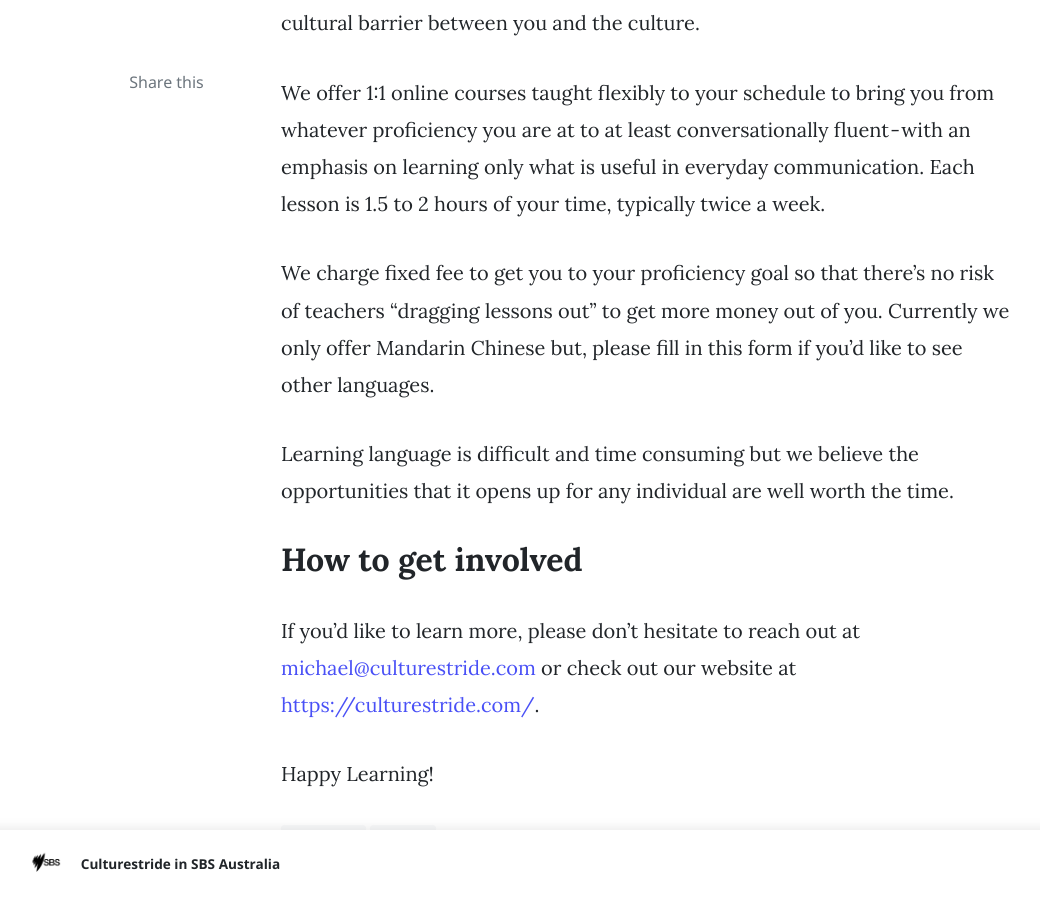
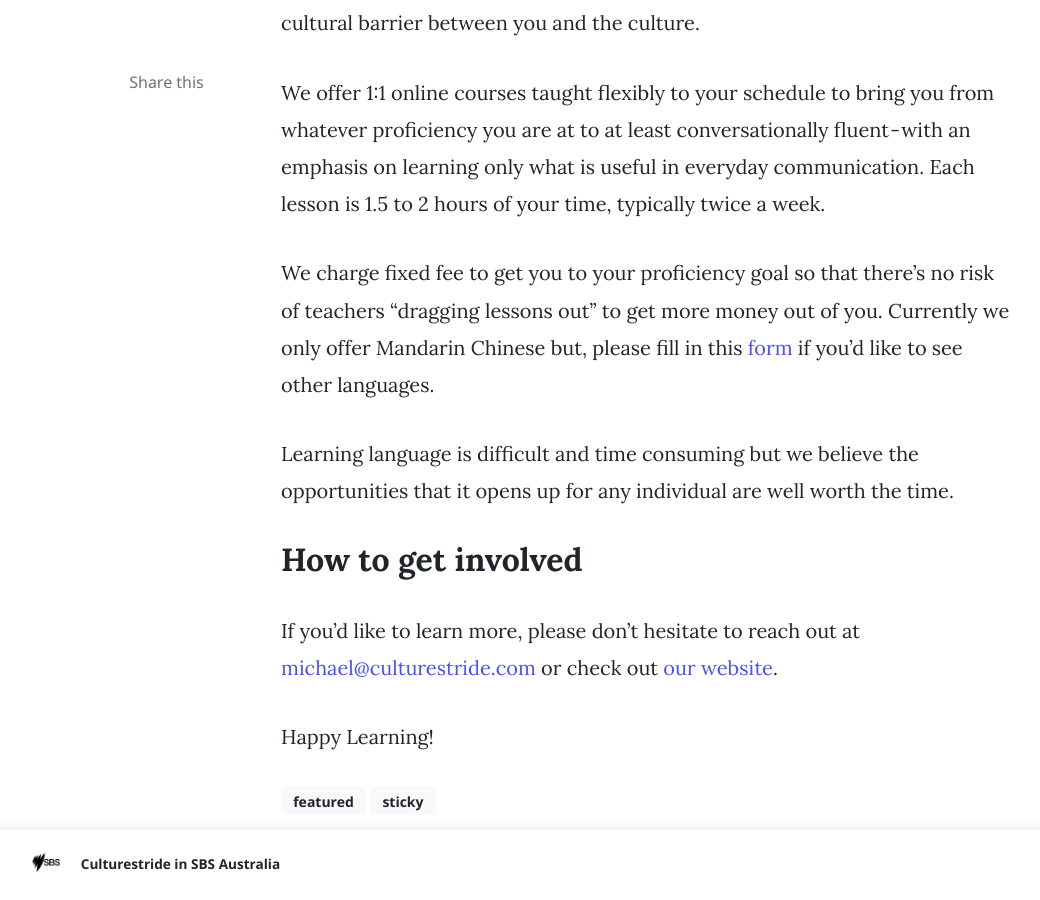
Before and after one commit to michaelliangau/culturestridethink, a Jekyll site: the page built from _posts/2020-03-25-join-culturestride.md, in a window 1280 px wide and 900 px high, scrolled down 2100 px. Shown: the whole window, without its empty margins (89-1129 px from the left). Built offline with Jekyll 4.4.1, drawn with Linux system fonts in a browser that asks for light colours; nearby versions of some CDN libraries; comment, search, counter and statistics services are not loaded.

Commit message:
small updated to join culturestride

```diff
--- a/_posts/2020-03-25-join-culturestride.md
+++ b/_posts/2020-03-25-join-culturestride.md
@@ -36,12 +36,12 @@ We pair you up with certified, native and personally interviewed language teache
 We offer 1:1 online courses taught flexibly to your schedule to bring you from whatever proficiency you are at to at least conversationally fluent - with an emphasis on learning only what is useful in everyday communication. Each lesson is 1.5 to 2 hours of your time, typically twice a week.
 
 We charge fixed fee to get you to your proficiency goal so that there's no risk of teachers "dragging lessons out" to get more money out of you.
-Currently we only offer Mandarin Chinese but, please fill in this form if you'd like to see other languages.
+Currently we only offer Mandarin Chinese but, please fill in this <a href="https://culturestride.typeform.com/to/VNXeTO" target="_blank">form</a> if you'd like to see other languages.
 
 Learning language is difficult and time consuming but we believe the opportunities that it opens up for any individual are well worth the time.
 
 ## How to get involved
 
-If you'd like to learn more, please don't hesitate to reach out at [michael@culturestride.com](mailto:michael@culturestride.com) or check out our website at [https://culturestride.com/](https://culturestride.com/).
+If you'd like to learn more, please don't hesitate to reach out at [michael@culturestride.com](mailto:michael@culturestride.com) or check out [our website](https://culturestride.com/).
 
 Happy Learning!
```
